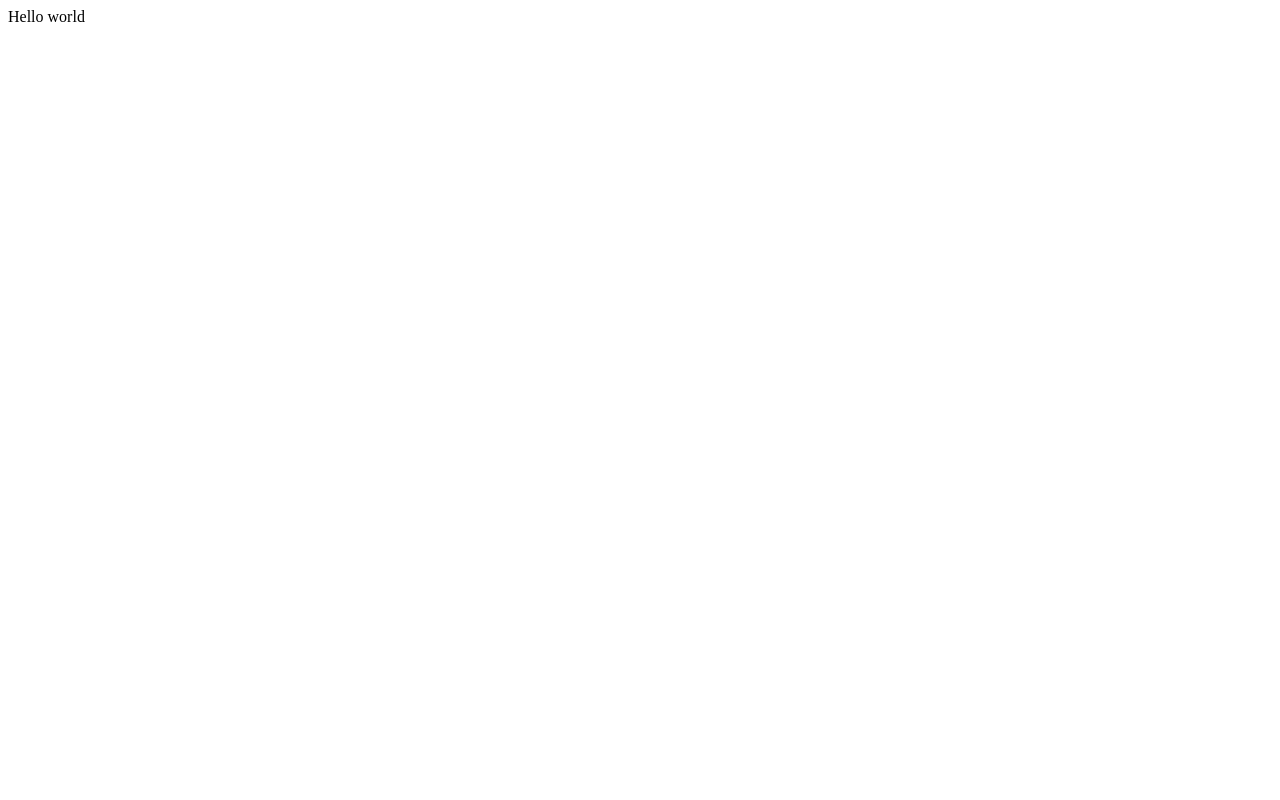
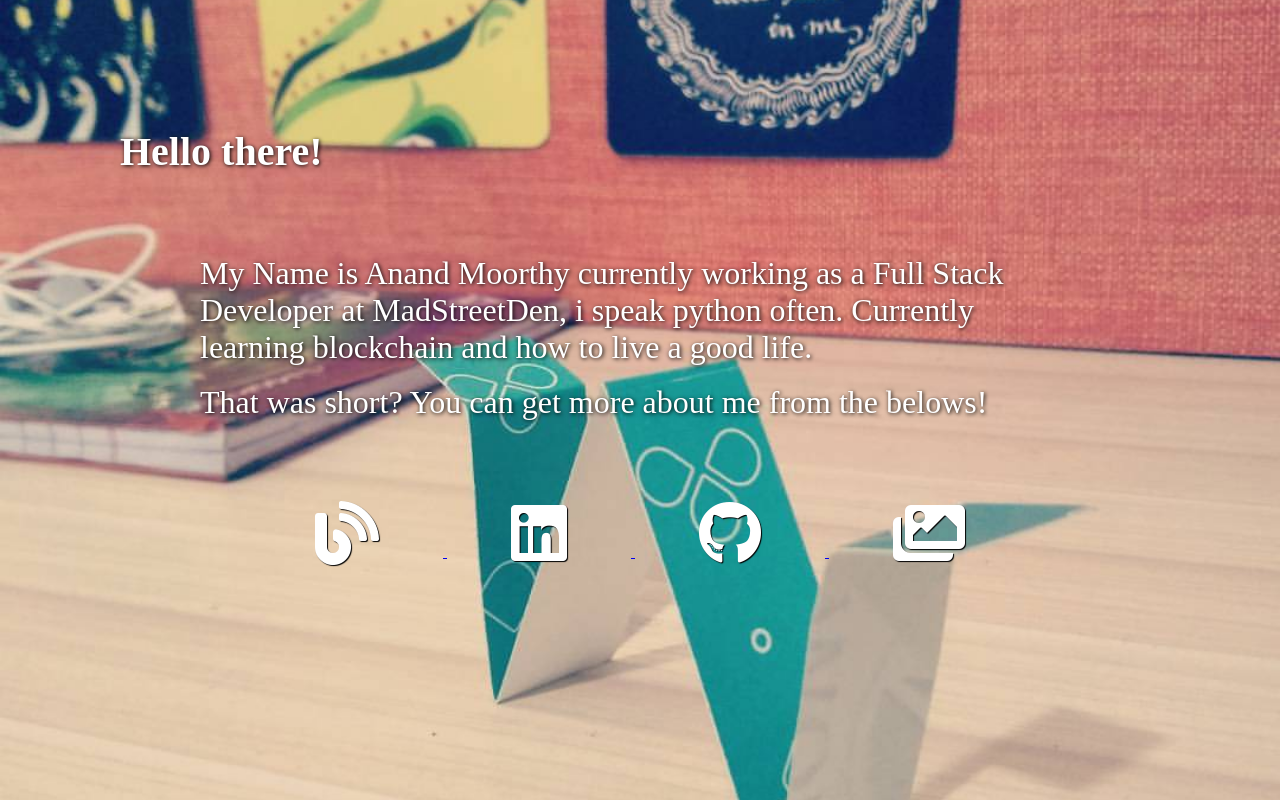
Before and after one commit to AnandMoorthy/anandmoorthy.github.io, a plain HTML site: page index.html in a window 1280 px wide. Drawn offline with Linux system fonts and the light colour scheme.

Commit message:
Landing page from scratch added

```diff
--- /dev/null
+++ b/coming_soon.html
@@ -0,0 +1,11 @@
+<html>
+    <head>
+        <title>BlackPepper</title>
+        <link rel="stylesheet" type="text/css" href="static/css/style.css">
+    </head>
+    <body class="container">
+        <div class="greetingContainer">
+            <h1 class="greetingText">Coming Soon!</h1>
+        </div>
+    </body>
+</html>
--- a/index.html
+++ b/index.html
@@ -1 +1,44 @@
-Hello world
+<html>
+    <head>
+        <title>Anand Moorthy J</title>
+        <link rel="stylesheet" href="https://use.fontawesome.com/releases/v5.8.1/css/all.css" integrity="sha384-50oBUHEmvpQ+1lW4y57PTFmhCaXp0ML5d60M1M7uH2+nqUivzIebhndOJK28anvf" crossorigin="anonymous">
+        <link rel="stylesheet" type="text/css" href="static/css/style.css">
+    </head>
+    <body class="container">
+        <div class="greetingContainer">
+            <h1 class="greetingText">Hello there!</h1>
+        </div>
+        <div class="descriptionContainer">
+            <p class="descriptionText">
+                My Name is Anand Moorthy currently working as a Full Stack Developer at MadStreetDen, i speak python often. Currently learning blockchain and how to live a good life.
+            </p>
+            <br/>
+            <br/>
+            <p class="descriptionText">
+                That was short? You can get more about me from the belows!
+            </p>
+        </div>
+        <div class="connectionsContainer">
+            <span>
+                <a href="coming_soon.html">
+                    <i class="fas fa-blog connectionHoverStyle connectionStyle"></i>
+                </a>
+            </span>
+            <span>
+                <a href="https://www.linkedin.com/in/anandhamoorthyj/" target="_blank">
+                    <i class="fab fa-linkedin connectionHoverStyle connectionStyle"></i>
+                </a>
+            </span>
+            <span>
+                <a href="https://github.com/AnandMoorthy" target="_blank">
+                    <i class="fab fa-github connectionHoverStyle connectionStyle"></i>
+                </a>
+            </span>
+            <span>
+                <a href="coming_soon.html">
+                    <i class="fas fa-images connectionHoverStyle connectionStyle"></i>
+                </a>
+            </span>
+        </div>
+    </body>
+</html>
--- /dev/null
+++ b/static/css/style.css
@@ -0,0 +1,48 @@
+.container {
+    background-image: url("../images/who_cares.jpg");
+    background-size: cover;
+    background-position: center;
+}
+
+.greetingContainer {
+    margin: 8em 1em 1em 7em;
+
+}
+
+.greetingText {
+    display: inline;
+    font-size: 2.5em;
+    color: white;
+    text-shadow: 1px 1px 4px #000000;
+}
+
+.descriptionContainer {
+    margin: 5em 12em;
+}
+
+.descriptionText {
+    display: inline;
+    font-size: 2em;
+    color: white;
+    text-shadow: 1px 1px 4px #000000;
+    font-family: "Sans-serif";
+}
+
+.connectionsContainer {
+    text-align: center;
+}
+
+.connectionHoverStyle:hover {
+    color: lightsalmon
+}
+
+.connectionStyle {
+    padding: 0em 1em;
+    font-size: 4em;
+    color: white;
+    text-shadow: 1px 1px 1px #000000;
+}
+
+.connectionLabelStyle {
+    font-size: 2em;
+}
```
Also changed, not shown: static/images/who_cares.jpg (added), 1 other file.
